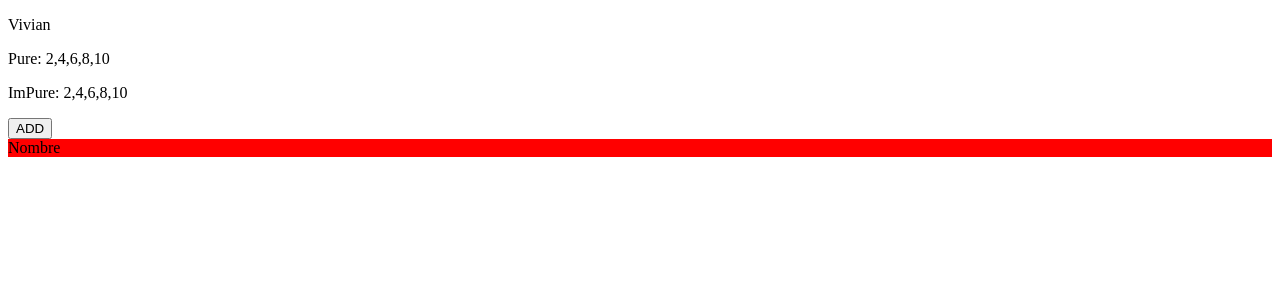
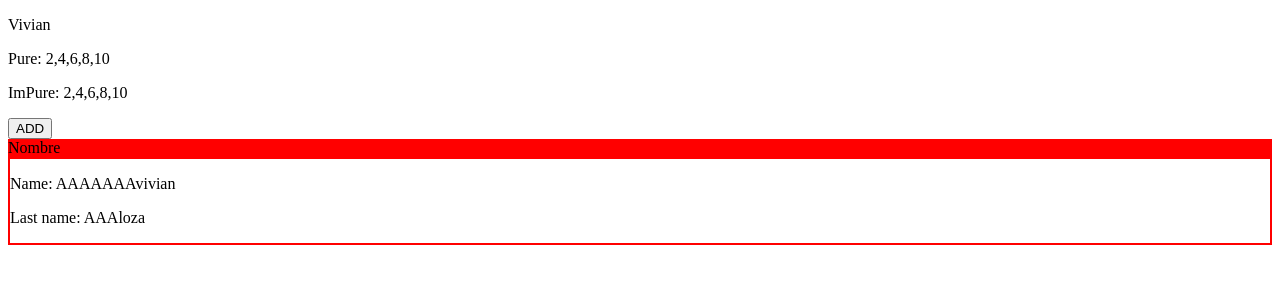
Before and after one commit to tamikaivi/-course-angular-upb, an Angular app: page / in a window 1280 px wide. Shown: the top 300 px of the page. Built offline with nearby package versions, Linux system fonts and the light colour scheme.

Commit message:
Pruebachanges

```diff
--- a/src/app/app.component.html
+++ b/src/app/app.component.html
@@ -14,3 +14,5 @@
 <div  [appNgColor]="'green'" [secondColor]="'red'">
    Nombre
 </div>
+
+<app-test [name]="name" [lastname]="lastname"></app-test>
--- a/src/app/app.component.ts
+++ b/src/app/app.component.ts
@@ -8,6 +8,9 @@ import {from, fromEvent } from 'rxjs';
 })
 export class AppComponent implements OnInit{
   title = 'angular-course';
+  aw=true;
+  name="vivian";
+  lastname="loza";
 
  personas=[
   { name:'vivian',
--- a/src/app/app.module.ts
+++ b/src/app/app.module.ts
@@ -8,6 +8,7 @@ import {ExpoPipe} from './pipes/expo.pipe'
 import { PurePipe } from './pipes/pure.pipe';
 import { ImpurePipe } from './pipes/impure.pipe';
 import {NgColorDirective} from './directivas/ngColor.directive'
+import {TestComponent} from './components/test/test.component'
 @NgModule({
    declarations: [
       AppComponent,
@@ -15,7 +16,8 @@ import {NgColorDirective} from './directivas/ngColor.directive'
       ExpoPipe,
       PurePipe,
       ImpurePipe,
-      NgColorDirective
+      NgColorDirective,
+      TestComponent
    ],
    imports: [
       BrowserModule,
--- /dev/null
+++ b/src/app/components/test/test.component.ts
@@ -0,0 +1,38 @@
+import { Component, OnInit, Input, OnChanges, SimpleChange } from '@angular/core';
+
+@Component({
+  selector: 'app-test',
+  template: `
+  <div style="border: 2px solid red;">
+   <p> Name: {{name}}</p>
+   <p> Last name: {{lastname}}</p>
+</div>`,
+  styles: [``]
+})
+export class TestComponent implements OnInit, OnChanges {
+
+  intermediaria: string;
+  @Input()
+    get name(){
+      return this.intermediaria;
+    }
+    set name(name: string){
+      this.intermediaria='AAAAAAA'+name;
+    }
+  @Input() lastname:string;
+
+
+  constructor() { }
+
+  ngOnInit() {
+    console.log("On init", this.name);
+  }
+  ngOnChanges(changes: SimpleChange){
+    if(changes && changes.lastname && changes.lastname.currentValue){
+      console.log("On Changes",changes.lastname.currentValue);
+      const aux='AAA'+changes.lastname.currentValue;
+      this.lastname = aux;
+    }
+  }
+
+}
```
